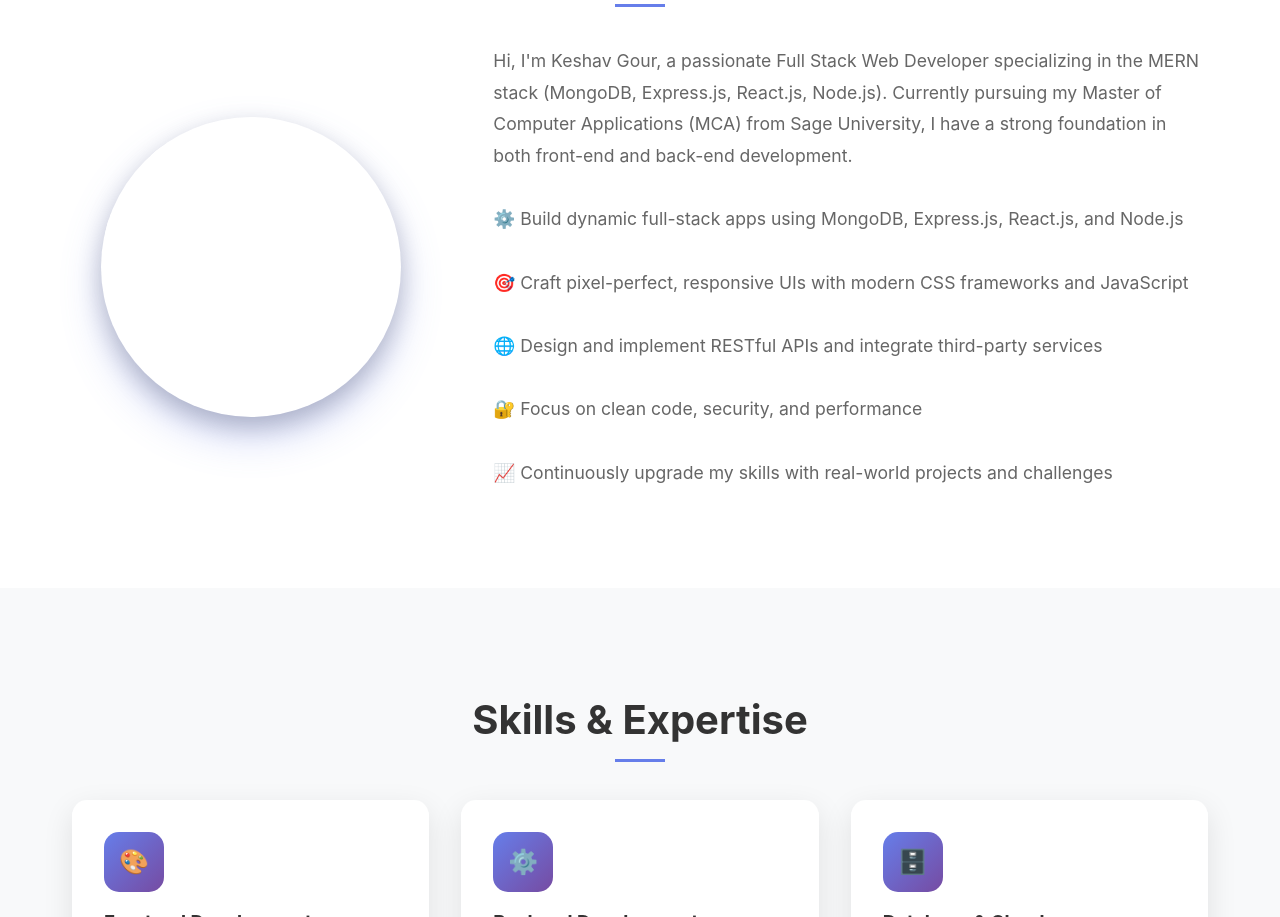
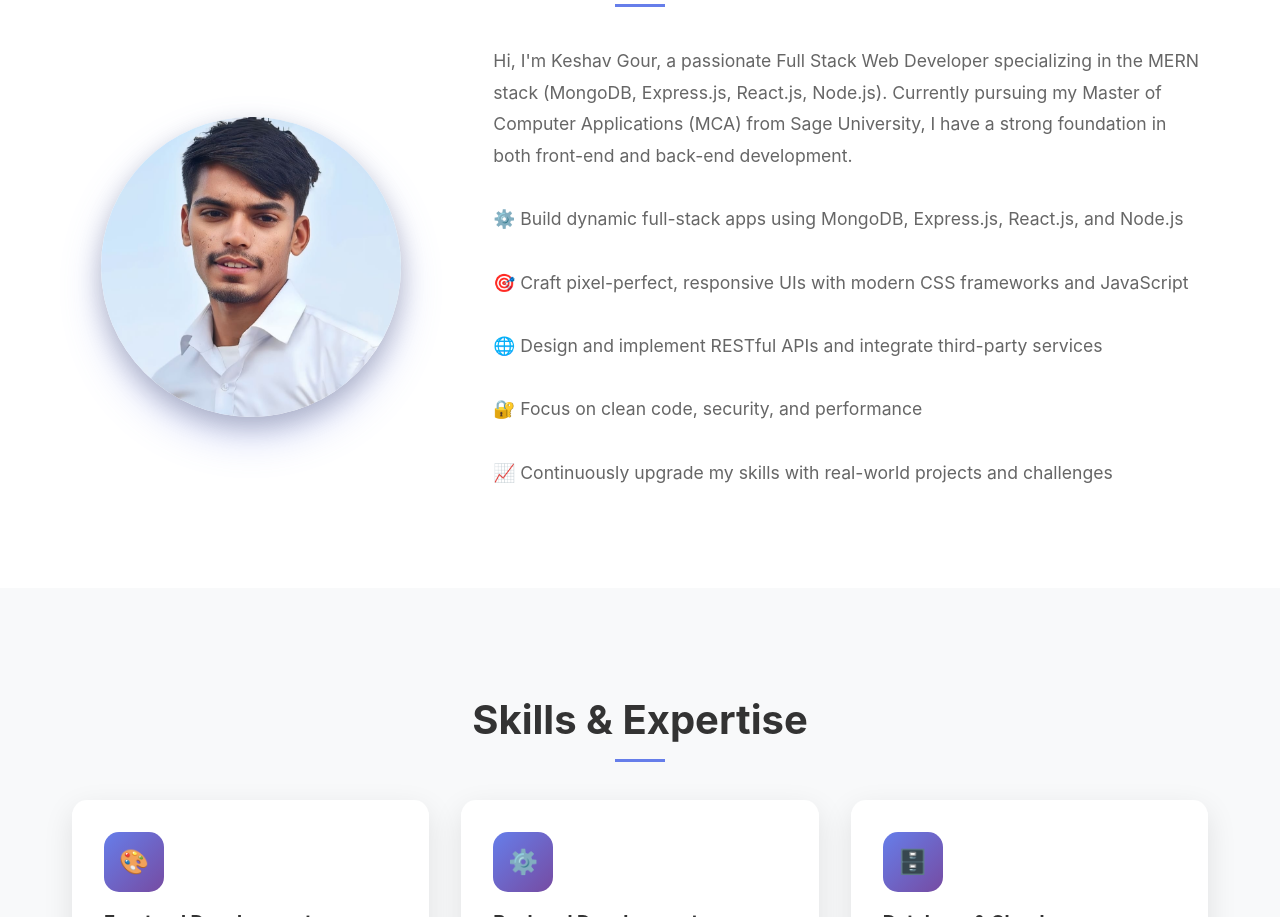
Before and after one commit to keshavgour45/my-portfolio-45, a plain HTML site: page index.html in a window 1280 px wide. Shown: the part 967-1884 px from the top of the page. Drawn offline with Linux system fonts and the light colour scheme.

Commit message:
Update index.html

```diff
--- a/index.html
+++ b/index.html
@@ -496,7 +496,7 @@
             <h2 class="section-title fade-in">About Me</h2>
             <div class="about-content fade-in">
                 <div class="about-image">
-                    <img src="./image/profile-photo.jpg" alt="Profile Photo">
+                    <img src="profile-photo.jpg" alt="Profile Photo">
                 </div>
 
                 <div class="about-text">
@@ -774,4 +774,5 @@
     </script>
 </body>
 
+
 </html>
```
